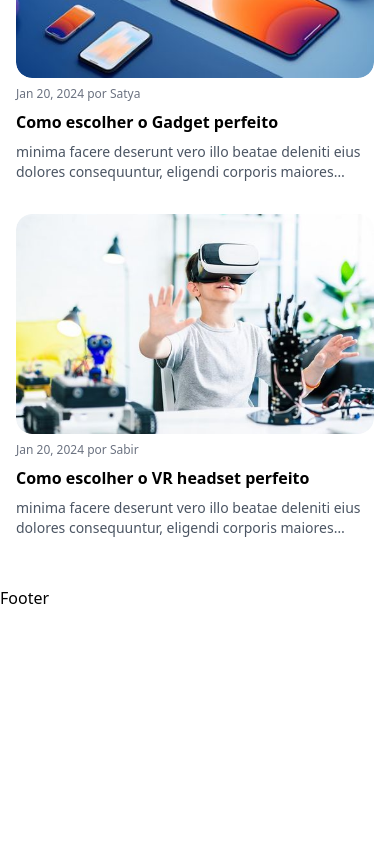
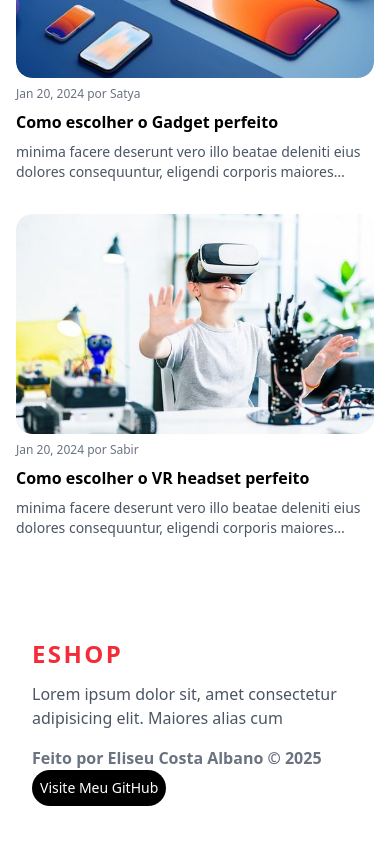
Before and after one commit to eliseucostaalbano/site-comercial, a React (Vite) app: page / in a window 390 px wide. Shown: the part 6950-7794 px from the top of the page. Before the commit the page ends 7560 px from the top, so only its background shows below. Built offline with nearby package versions, Linux system fonts and the light colour scheme.

Commit message:
criando o elemento footer parte 1

```diff
--- a/src/components/Footer/Footer.jsx
+++ b/src/components/Footer/Footer.jsx
@@ -1,11 +1,37 @@
-import React from 'react'
+import React from "react";
 
 const Footer = () => {
   return (
-    <div>
-      Footer
+    <div className="dark:bg-gray-950">
+      <div className="container">
+        <div className="grid md:grid-col-3 pb-20 pt-5">
+          {/* detalhes da empresa */}
+          <div className="py-8 px-4">
+            <a
+              href="#"
+              className="text-principal font-semibold tracking-widest text-2xl uppercase sm:text-3xl"
+            >
+              Eshop
+            </a>
+            <p className="text-gray-600 lg:pr-24 pt-3">
+              Lorem ipsum dolor sit, amet consectetur adipisicing elit. Maiores
+              alias cum
+            </p>
+            <p className="text-gray-500 mt-4 font-bold">
+              Feito por Eliseu Costa Albano &copy; 2025
+            </p>
+            <a
+              href="#"
+              className="text-sm inline-block right-2 bg-black text-white py-2 px-2 rounded-full"
+            >
+              Visite Meu GitHub
+            </a>
+          </div>
+          {/* footer Links */}
+        </div>
+      </div>
     </div>
-  )
-}
+  );
+};
 
-export default Footer
+export default Footer;
```
